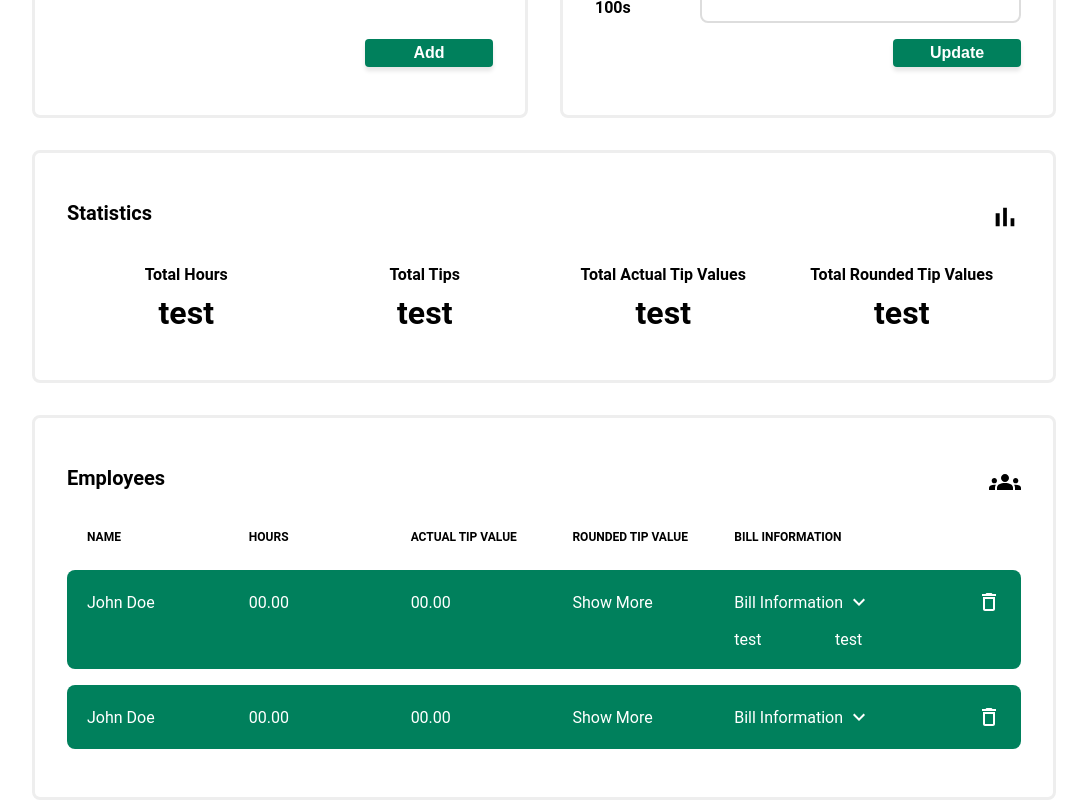
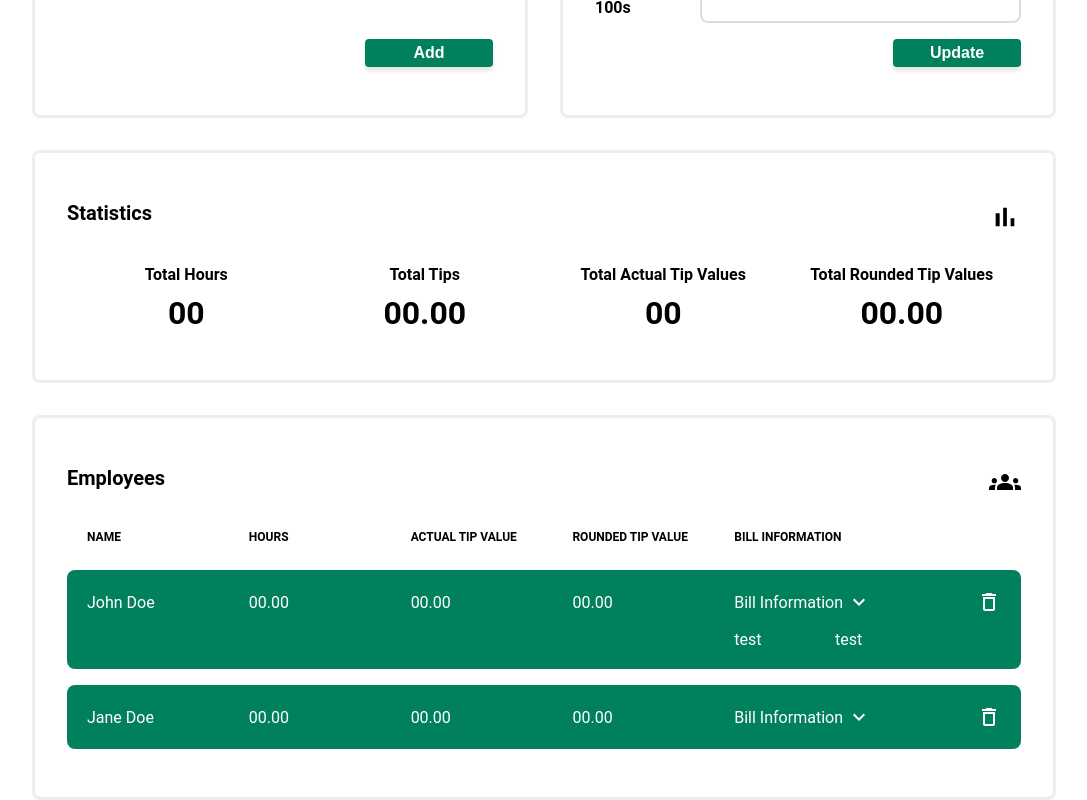
Before and after one commit to albondad/starbucks-tips-calculator, a Next.js app: page / in a window 1280 px wide. Shown: the part 364-1164 px from the top of the page, without its empty margins (96-1183 px from the left). Built offline with nearby package versions, Linux system fonts and the light colour scheme.

Commit message:
Update main page component

```diff
--- a/components/pages/main/index.js
+++ b/components/pages/main/index.js
@@ -1,9 +1,112 @@
-import { ST } from 'next/dist/next-server/lib/utils';
-import React from 'react'
+import React, { useState } from 'react'
 import * as Shared from '../../shared';
 import * as StyledComponents from './styled-components';
+import * as uuid from 'uuid'
 
 export const Main = () => {
+    const [nameInputValue, setNameInputValue] = useState('');
+    const [hoursInputValue, setHoursInputValue] = useState('');
+    const [onesInputValue, setOnesInputValue] = useState('');
+    const [fivesInputValue, setFivesInputValue] = useState('');
+    const [tensInputValue, setTensInputValue] = useState('');
+    const [twentysInputValue, setTwentysInputValue] = useState('');
+    const [fiftysInputValue, setFiftysInputValue] = useState('');
+    const [hundredsInputValue, setHundredsInputValue] = useState('');
+    const [totalHours, setTotalHours] = useState('00');
+    const [totalTips, setTotalTips] = useState('00.00');
+    const [totalActualTipValues, setTotalActualTipValues] = useState('00');
+    const [totalRoundedTipValues, setTotalRoundedTipValues] = useState('00.00');
+    const [employees, setEmployees] = useState([
+        {
+            id: '1',
+            name: 'John Doe',
+            hours: '00.00',
+            showBillInformation: true,
+            actualTipValue: '00.00',
+            roundedTipValue: '00.00'
+        },
+        {
+            id: '2',
+            name: 'Jane Doe',
+            hours: '00.00',
+            showBillInformation: false,
+            actualTipValue: '00.00',
+            roundedTipValue: '00.00'
+        },
+    ])
+
+    const handleNameInputOnChange = (event) => {
+        console.log('handleNameInputOnChange', event.target.value);
+        const newNameInputValue = event.target.value;
+        setNameInputValue(newNameInputValue);
+    }
+
+    const handleHoursInputOnChange = (event) => {
+        console.log('handleHoursInputOnChange', event.target.value);
+        const newHoursInputValue = event.target.value;
+        setHoursInputValue(newHoursInputValue);
+    }
+
+    const handleOnesInputOnchange = (event) => {
+        console.log('handleOnesInputOnchange', event.target.value);
+        const newOnesInputValue = event.target.value;
+        setOnesInputValue(newOnesInputValue);
+    }
+
+    const handleFivesInputOnchange = (event) => {
+        console.log('handleFivesInputOnchange', event.target.value);
+        const newFivesInputValue = event.target.value;
+        setFivesInputValue(newFivesInputValue);
+    }
+
+    const handleTensInputOnchange = (event) => {
+        console.log('handleTensInputOnchange', event.target.value);
+        const newTensInputValue = event.target.value;
+        setTensInputValue(newTensInputValue);
+    }
+
+    const handleTwentysInputOnchange = (event) => {
+        console.log('handleTwentysInputOnchange', event.target.value);
+        const newTwentysInputValue = event.target.value;
+        setTwentysInputValue(newTwentysInputValue);
+    }
+
+    const handleFiftysInputOnchange = (event) => {
+        console.log('handleFiftysInputOnchange', event.target.value);
+        const newFiftysInputValue = event.target.value;
+        setFiftysInputValue(newFiftysInputValue);
+    }
+
+    const handleHundredsInputOnchange = (event) => {
+        console.log('handleHundredsInputOnchange', event.target.value);
+        const newHundredsInputValue = event.target.value;
+        setHundredsInputValue(newHundredsInputValue);
+    }
+
+    const handleAddButtonOnClick = () => {
+        console.log('handleAddButtonOnClick', 'clicked');
+        const newEmployees = [...employees];
+        const employee = {
+            id: uuid.v4(),
+            name: nameInputValue,
+            hours: hoursInputValue,
+        }
+        newEmployees.push(employee);
+        setNameInputValue('');
+        setHoursInputValue('');
+        setEmployees(newEmployees);
+    }
+
+    const handleUpdateButtonOnClick = () => {
+        console.log('handleUpdateButtonOnClick', 'clicked')
+        setOnesInputValue('');
+        setFivesInputValue('');
+        setTensInputValue('');
+        setTwentysInputValue('');
+        setFiftysInputValue('');
+        setHundredsInputValue('');
+    }
+
     return (
         <StyledComponents.Main>
             <StyledComponents.GlobalStyle />
@@ -17,16 +120,21 @@ export const Main = () => {
                             <StyledComponents.MainFormsItemBodyInput>
                                 <Shared.Input
                                     label='Name'
+                                    value={nameInputValue}
+                                    onChange={handleNameInputOnChange}
                                 />
                             </StyledComponents.MainFormsItemBodyInput>
                             <StyledComponents.MainFormsItemBodyInput>
                                 <Shared.Input
                                     label='Hours'
+                                    value={hoursInputValue}
+                                    onChange={handleHoursInputOnChange}
                                 />
                             </StyledComponents.MainFormsItemBodyInput>
                             <StyledComponents.MainFormsItemBodyButton>
                                 <Shared.Button
                                     label='Add'
+                                    onClick={handleAddButtonOnClick}
                                 />
                             </StyledComponents.MainFormsItemBodyButton>
 
@@ -43,36 +151,49 @@ export const Main = () => {
                             <StyledComponents.MainFormsItemBodyInput>
                                 <Shared.Input
                                     label='1s'
+                                    value={onesInputValue}
+                                    onChange={handleOnesInputOnchange}
                                 />
                             </StyledComponents.MainFormsItemBodyInput>
                             <StyledComponents.MainFormsItemBodyInput>
                                 <Shared.Input
                                     label='5s'
+                                    value={fivesInputValue}
+                                    onChange={handleFivesInputOnchange}
                                 />
                             </StyledComponents.MainFormsItemBodyInput>
                             <StyledComponents.MainFormsItemBodyInput>
                                 <Shared.Input
                                     label='10s'
+                                    value={tensInputValue}
+                                    onChange={handleTensInputOnchange}
                                 />
                             </StyledComponents.MainFormsItemBodyInput>
                             <StyledComponents.MainFormsItemBodyInput>
                                 <Shared.Input
                                     label='20s'
+                                    value={twentysInputValue}
+                                    onChange={handleTwentysInputOnchange}
                                 />
                             </StyledComponents.MainFormsItemBodyInput>
                             <StyledComponents.MainFormsItemBodyInput>
                                 <Shared.Input
                                     label='50s'
+                                    value={fiftysInputValue}
+                                    onChange={handleFiftysInputOnchange}
                                 />
                             </StyledComponents.MainFormsItemBodyInput>
                             <StyledComponents.MainFormsItemBodyInput>
                                 <Shared.Input
                                     label='100s'
+                                    value={hundredsInputValue}
+                                    onChange={handleHundredsInputOnchange}
                                 />
                             </StyledComponents.MainFormsItemBodyInput>
                             <StyledComponents.MainFormsItemBodyButton>
                                 <Shared.Button
                                     label='Update'
+                                    onClick={handleUpdateButtonOnClick}
                                 />
                             </StyledComponents.MainFormsItemBodyButton>
 
@@ -90,25 +211,25 @@ export const Main = () => {
                         <StyledComponents.MainStatisticsBodyItem>
                             <Shared.Statistic
                                 label='Total Hours'
-                                value='test'
+                                value={totalHours}
                             />
                         </StyledComponents.MainStatisticsBodyItem>
                         <StyledComponents.MainStatisticsBodyItem>
                             <Shared.Statistic
                                 label='Total Tips'
-                                value='test'
+                                value={totalTips}
                             />
                         </StyledComponents.MainStatisticsBodyItem>
                         <StyledComponents.MainStatisticsBodyItem>
                             <Shared.Statistic
                                 label='Total Actual Tip Values'
-                                value='test'
+                                value={totalActualTipValues}
                             />
                         </StyledComponents.MainStatisticsBodyItem>
                         <StyledComponents.MainStatisticsBodyItem>
                             <Shared.Statistic
                                 label='Total Rounded Tip Values'
-                                value='test'
+                                value={totalRoundedTipValues}
                             />
                         </StyledComponents.MainStatisticsBodyItem>
 
@@ -120,7 +241,7 @@ export const Main = () => {
                     label="Employees"
                     iconName='groups'
                 >
-                    <Shared.Employees />
+                    <Shared.Employees employees={employees}/>
                 </Shared.Card>
             </StyledComponents.MainEmployees>
         </StyledComponents.Main>
--- a/components/shared/button/index.js
+++ b/components/shared/button/index.js
@@ -2,6 +2,6 @@ import * as StyledComponents from './styled-components';
 
 export const Button = (props) => {
     return (
-        <StyledComponents.Button>{props.label}</StyledComponents.Button>
+        <StyledComponents.Button onClick={props.onClick}>{props.label}</StyledComponents.Button>
     )
 }
--- a/components/shared/employees/index.js
+++ b/components/shared/employees/index.js
@@ -13,7 +13,44 @@ export const Employees = (props) => {
                 <StyledComponents.EmployeesHeadDelete />
             </StyledComponents.EmployeesHead>
 
-            <StyledComponents.EmployeesRow>
+            {
+                props.employees.map(employee => {
+                    return (
+                        <StyledComponents.EmployeesRow key={employee.id}>
+                            <StyledComponents.EmployeesRowName>{employee.name}</StyledComponents.EmployeesRowName>
+                            <StyledComponents.EmployeesRowHours>{employee.hours}</StyledComponents.EmployeesRowHours>
+                            <StyledComponents.EmployeesRowActualTipValue>{employee.actualTipValue}</StyledComponents.EmployeesRowActualTipValue>
+                            <StyledComponents.EmployeesRowRoundedTipValue>{employee.roundedTipValue}</StyledComponents.EmployeesRowRoundedTipValue>
+                            <StyledComponents.EmployeesRowBillInformation>
+                                <StyledComponents.EmployeesRowBillInformationHead>
+                                    Bill Information
+                                    <StyledComponents.EmployeesRowBillInformationHeadIcon>
+                                        <Shared.Icon
+                                            name="expandLess"
+                                            color="#ffffff"
+                                            size="24px"
+                                        />
+                                    </StyledComponents.EmployeesRowBillInformationHeadIcon>
+                                </StyledComponents.EmployeesRowBillInformationHead>
+                                <StyledComponents.EmployeesRowBillInformationBody show={employee.showBillInformation}>
+                                    <StyledComponents.EmployeesRowBillInformationBodyRow>
+                                        <StyledComponents.EmployeesRowBillInformationBodyRowItem>test</StyledComponents.EmployeesRowBillInformationBodyRowItem>
+                                        <StyledComponents.EmployeesRowBillInformationBodyRowItem>test</StyledComponents.EmployeesRowBillInformationBodyRowItem>
+                                    </StyledComponents.EmployeesRowBillInformationBodyRow>
+                                </StyledComponents.EmployeesRowBillInformationBody>
+                            </StyledComponents.EmployeesRowBillInformation>
+                            <StyledComponents.EmployeesRowDelete>
+                                <Shared.Icon
+                                    name="trash"
+                                    color="#ffffff"
+                                    size="24px"
+                                />
+                            </StyledComponents.EmployeesRowDelete>
+                        </StyledComponents.EmployeesRow>
+                    )
+                })
+            }
+            {/* <StyledComponents.EmployeesRow>
                 <StyledComponents.EmployeesRowName>John Doe</StyledComponents.EmployeesRowName>
                 <StyledComponents.EmployeesRowHours>00.00</StyledComponents.EmployeesRowHours>
                 <StyledComponents.EmployeesRowActualTipValue>00.00</StyledComponents.EmployeesRowActualTipValue>
@@ -69,7 +106,11 @@ export const Employees = (props) => {
                         size="24px"
                     />
                 </StyledComponents.EmployeesRowDelete>
-            </StyledComponents.EmployeesRow>
+            </StyledComponents.EmployeesRow> */}
         </StyledComponents.Employees>
     )
 }
+
+Employees.defaultProps = {
+    employees: []
+}
--- a/components/shared/employees/styled-components.js
+++ b/components/shared/employees/styled-components.js
@@ -114,6 +114,7 @@ export const EmployeesRowBillInformationHeadIcon = styled.div`
 `
 
 export const EmployeesRowBillInformationBody = styled.div`
+    display: ${props => props.show ? 'display' : 'none'};
     margin-top: 16px;
     width: 128px;
 `
--- a/components/shared/icon/index.js
+++ b/components/shared/icon/index.js
@@ -2,7 +2,6 @@ import * as StyledComponents from './styled-components';
 import * as paths from './paths';
 
 export const Icon = (props) => {
-    console.log(paths.personAdd)
     const getPath = (name) => {
         return paths[name]
     }
```
Also changed, not shown: components/shared/input/index.js (+9 -1 lines).
